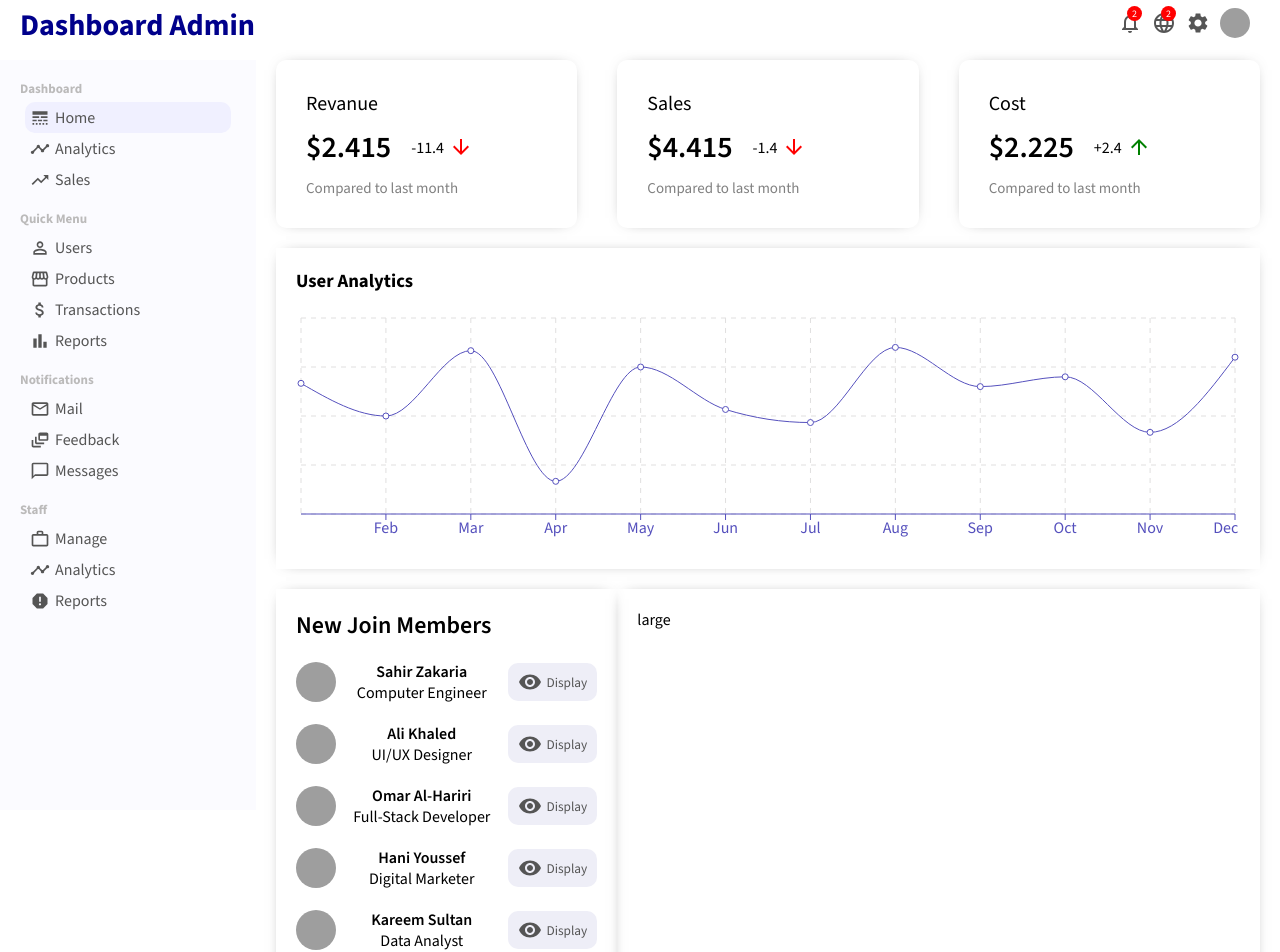
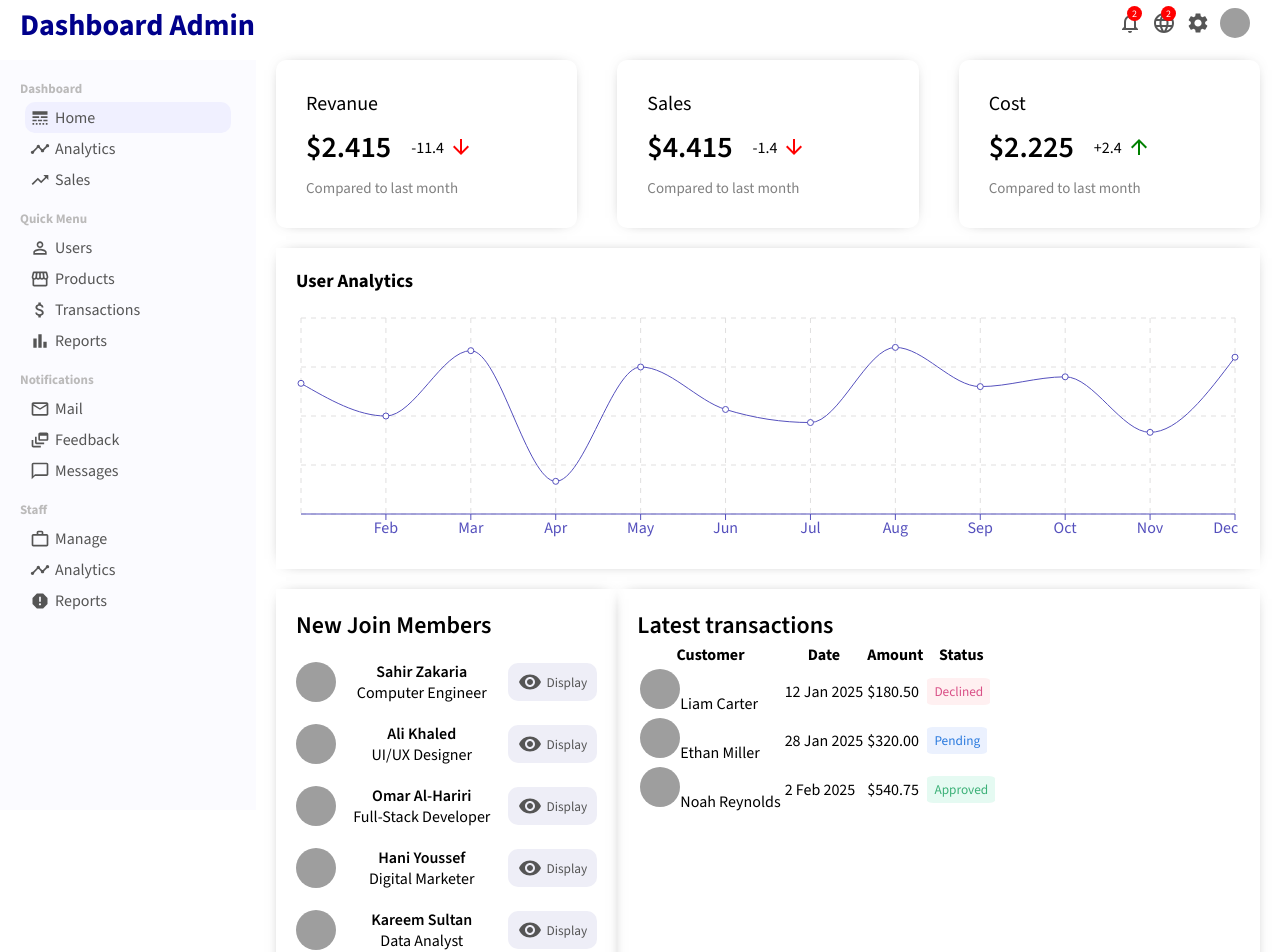
Before and after one commit to sahiralzakaria/React-Admin-Dashboard-UI, a React (Vite) app: page / in a window 1280 px wide. Shown: the top 952 px of the page. Built offline with nearby package versions, Linux system fonts and the light colour scheme; grey boxes are pictures that could not be loaded.

Commit message:
add items and styles to widgetLg

```diff
--- a/src/components/widgetLg/WidgetLg.jsx
+++ b/src/components/widgetLg/WidgetLg.jsx
@@ -2,6 +2,55 @@
 
 export default function WidgetLg() {
     return (
-        <div className='widgetLg'>large</div>
+        <div className='widgetLg'>
+            <h3 className="widgetLgTitle">Latest transactions</h3>
+            <table className="widgetLgTable">
+                <tr className="widgetLgTr">
+                    <th className="widgetLgTh">Customer</th>
+                    <th className="widgetLgTh">Date</th>
+                    <th className="widgetLgTh">Amount</th>
+                    <th className="widgetLgTh">Status</th>
+                </tr>
+                <tr className='widgetLgTr'>
+                    <td className="widgetLgUser">
+                        <img src="https://images.pexels.com/photos/3184611/pexels-photo-3184611.jpeg" alt="" className="widgetLgImg" />
+                        <span className="widgetLgName">Liam Carter</span>
+                    </td>
+                    <td className="widgetLgDate">12 Jan 2025</td>
+                    <td className="widgetLgAmount">$180.50</td>
+                    <td className="widgetLgStatus">
+                        <Button type='Declined' />
+                    </td>
+                </tr>
+                <tr className='widgetLgTr'>
+                    <td className="widgetLgUser">
+                        <img src="https://images.pexels.com/photos/1043473/pexels-photo-1043473.jpeg" alt="" className="widgetLgImg" />
+                        <span className="widgetLgName">Ethan Miller</span>
+                    </td>
+                    <td className="widgetLgDate">28 Jan 2025</td>
+                    <td className="widgetLgAmount">$320.00</td>
+                    <td className="widgetLgStatus">
+                        <Button type='Pending' />
+                    </td>
+                </tr>
+
+
+                <tr className='widgetLgTr'>
+                    <td className="widgetLgUser">
+                        <img src="https://images.pexels.com/photos/1704488/pexels-photo-1704488.jpeg" alt="" className="widgetLgImg" />
+                        <span className="widgetLgName">Noah Reynolds</span>
+                    </td>
+                    <td className="widgetLgDate">2 Feb 2025</td>
+                    <td className="widgetLgAmount">$540.75</td>
+                    <td className="widgetLgStatus">
+                        <Button type='Approved' />
+                    </td>
+                </tr>
+            </table>
+        </div>
     )
 }
+
+export const Button = ({ type }) => {
+    return <button className={'widgetLgButton ' + type} > {type}</button >
+}
--- a/src/components/widgetLg/widgetLg.css
+++ b/src/components/widgetLg/widgetLg.css
@@ -5,20 +5,35 @@
     padding: 20px;
 }
 
-/* .widgetSmTitle {
-    font-size: 32px;
+.widgetLgTitle {
+    font-size: 24px;
     font-weight: 600;
 }
 
-.widgetSmImg {
+.widgetLgImg {
     width: 40px;
     height: 40px;
     border-radius: 50%;
     object-fit: cover;
 }
 
-.widgetSmList {
-    margin: 0;
-    padding: 0;
-    list-style: none;
-} */
+.widgetLgButton {
+    padding: 5px 7px;
+    border: none;
+    border-radius: 10%;
+}
+
+.widgetLgButton.Approved {
+    background-color: #e5faf2;
+    color: #3bb077;
+}
+
+.widgetLgButton.Declined {
+    background-color: #fff0f1;
+    color: #d95087;
+}
+
+.widgetLgButton.Pending {
+    background-color: #ebf1fe;
+    color: #2a7ade;
+}
```
